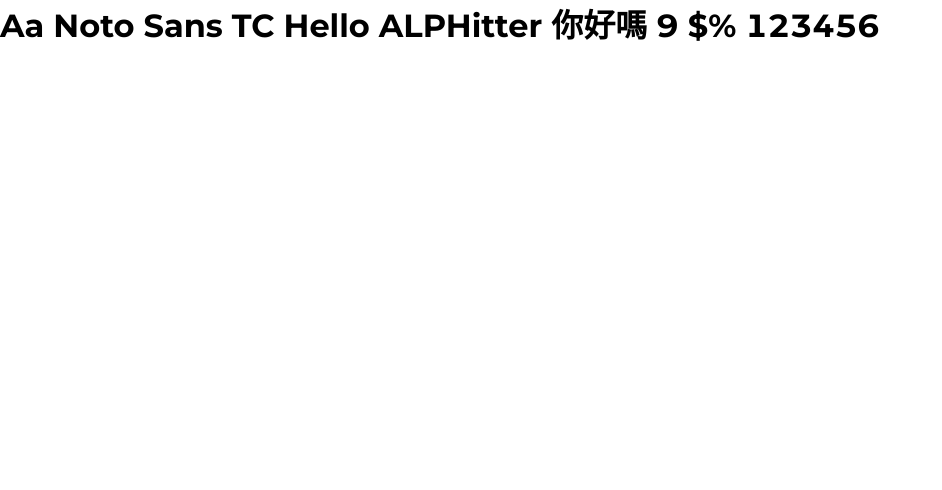
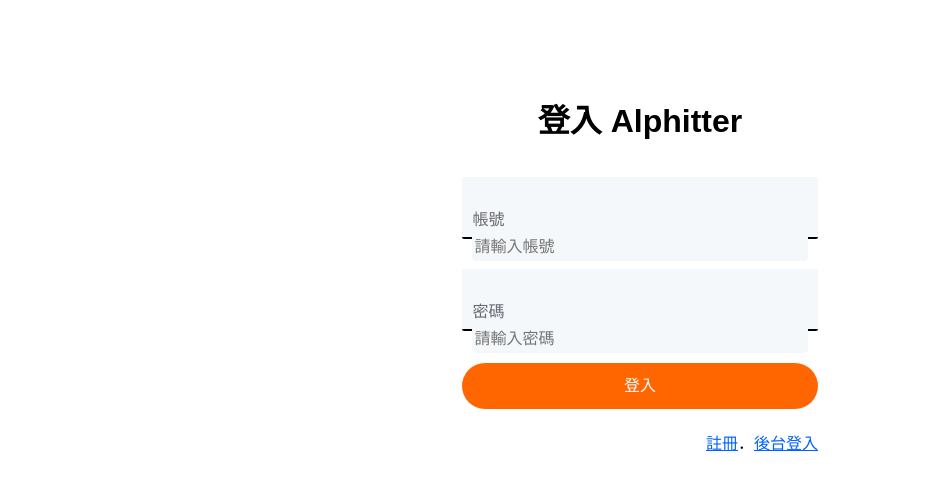
Before and after one commit to LJBL22/react_twitter, a React (Create React App) app: page /login in a window 1280 px wide. Shown: the top 490 px of the page, without its empty margins (0-942 px from the left). Built offline with nearby package versions, Linux system fonts and the light colour scheme; some icons are missing.

Commit message:
add: login/signup/admin page style

```diff
--- /dev/null
+++ b/src/components/AuthInput.jsx
@@ -0,0 +1,42 @@
+import styled from "styled-components";
+
+const StyledContainer = styled.div`
+  display: flex;
+  flex-direction: column;
+  justify-content: space-around;
+  background-color: #f5f8fa;
+  width: 100%;
+  height: 54px;
+  border-bottom: 2px solid black;
+  border-radius: 2px;
+  padding: 30px 10.45px;
+`;
+const StyledLabel = styled.label`
+  font-size: 14;
+  color: var(--color-gray-700);
+  text-align: start;
+`;
+
+const StyledInput = styled.input`
+  outline: none;
+  border: none;
+  color: var(--color-gray-500);
+  background-color: #f5f8fa;
+  border-radius: 0px 0px 4px 4px;
+`;
+
+const AuthInput = ({ type, label, value, placeholder, onChange }) => {
+  return (
+    <StyledContainer>
+      <StyledLabel>{label}</StyledLabel>
+      <StyledInput
+        type={type || "text"}
+        value={value}
+        placeholder={placeholder}
+        onChange={(event) => onChange?.(event.target.value)}
+      />
+    </StyledContainer>
+  );
+};
+
+export default AuthInput;
--- /dev/null
+++ b/src/components/common/auth.styled.js
@@ -0,0 +1,55 @@
+import styled from 'styled-components';
+
+const StyedContainer = styled.div`
+  display: flex;
+  flex-wrap: wrap;
+  flex-direction: column;
+  justify-content: center;
+  align-items: center;
+  width: 356px;
+  margin: 69px auto;
+  position: relative;
+`;
+
+const StyledAuthInputContainer = styled.div`
+  width: 100%;
+  margin-top: 30px;
+`;
+
+const StyledButton = styled.button`
+  width: 100%;
+  height: 2.875rem;
+  border-radius: 50px;
+  background-color: var(--color-theme);
+  border: none;
+
+  color: white;
+  min-width: 300px;
+  font-family: 'Noto Sans TC', sans-serif;
+  font-weight: 400;
+  padding: 8px 0;
+  margin: 2rem 0px 3rem;
+
+  &.hover {
+    cursor: pointer;
+  }
+`;
+
+const StyledFlexP = styled.p`
+position: absolute;
+bottom: 0;
+right: 0;
+`
+
+const StyledLinkText = styled.span`
+  color: var(--color-primary);
+  text-decoration: underline;
+`;
+
+export {
+  StyedContainer as AuthContainer,
+  StyledAuthInputContainer as AuthInputContainer,
+  StyledButton as AuthButton,
+  StyledLinkText as AuthLinkText,
+  StyledFlexP as AuthP,
+};
--- a/src/pages/Admin/AdminLoginPage.jsx
+++ b/src/pages/Admin/AdminLoginPage.jsx
@@ -1,5 +1,94 @@
+import { IconLogo } from "assets/icons";
+import AuthInput from "components/AuthInput";
+import {
+  AuthContainer,
+  AuthInputContainer,
+  AuthButton,
+  AuthLinkText,
+  AuthP,
+} from "components/common/auth.styled";
+import { Link } from "react-router-dom";
+// import { useEffect, useState } from "react";
+// import { Link, useNavigate } from "react-router-dom";
+// import Swal from "sweetalert2";
+// import { useAuth } from "contexts/AuthContext";
+
 const AdminLoginPage = () => {
-  return <div>AdminLoginPage</div>;
+  // const [username, setUsername] = useState("");
+  // const [password, setPassword] = useState("");
+  // const navigate = useNavigate();
+  // const { login, isAuthenticated } = useAuth();
+
+  // const handleClick = async () => {
+  //   // 拆開寫增加可讀性以及以利擴展
+  //   // if (username.length === 0 || password.length === 0) return;
+  //   if (username.length === 0) {
+  //     return;
+  //   }
+  //   if (password.length === 0) {
+  //     return;
+  //   }
+  //   const success = await login({
+  //     username,
+  //     password,
+  //   });
+  //   if (success) {
+  //     Swal.fire({
+  //       title: "登入成功",
+  //       icon: "success",
+  //       showConfirmButton: false,
+  //       timer: 1000,
+  //       position: "top",
+  //     });
+  //     return;
+  //   }
+  //   Swal.fire({
+  //     title: "登入失敗",
+  //     icon: "error",
+  //     showConfirmButton: false,
+  //     timer: 1000,
+  //     position: "top",
+  //   });
+  // };
+  // useEffect(() => {
+  //   if (isAuthenticated) {
+  //     navigate("/todos");
+  //   }
+  // }, [navigate, isAuthenticated]);
+  return (
+    <AuthContainer>
+      <div>
+        <IconLogo />
+      </div>
+      <h1>後台登入</h1>
+
+      <AuthInputContainer>
+        <AuthInput
+          label="帳號"
+          placeholder="請輸入帳號"
+          // value={username}
+          // onChange={(nameInputValue) => setUsername(nameInputValue)}
+        />
+      </AuthInputContainer>
+
+      <AuthInputContainer>
+        <AuthInput
+          type="password"
+          label="密碼"
+          placeholder="請輸入密碼"
+          // value={password}
+          // onChange={(passwordInputValue) => setPassword(passwordInputValue)}
+        />
+      </AuthInputContainer>
+      {/* <AuthButton onClick={handleClick}>登入</AuthButton> */}
+      <AuthButton>登入</AuthButton>
+      <AuthP>
+        <Link to="/login">
+          <AuthLinkText>前台登入</AuthLinkText>
+        </Link>
+      </AuthP>
+    </AuthContainer>
+  );
 };
 
 export default AdminLoginPage;
--- a/src/pages/LoginPage.jsx
+++ b/src/pages/LoginPage.jsx
@@ -1,8 +1,97 @@
+import { IconLogo } from "assets/icons";
+import AuthInput from "components/AuthInput";
+import {
+  AuthContainer,
+  AuthInputContainer,
+  AuthButton,
+  AuthLinkText,
+  AuthP,
+} from "components/common/auth.styled";
+import { Link } from "react-router-dom";
+// import { useEffect, useState } from "react";
+// import { Link, useNavigate } from "react-router-dom";
+// import Swal from "sweetalert2";
+// import { useAuth } from "contexts/AuthContext";
+
 const LoginPage = () => {
+  // const [username, setUsername] = useState("");
+  // const [password, setPassword] = useState("");
+  // const navigate = useNavigate();
+  // const { login, isAuthenticated } = useAuth();
+
+  // const handleClick = async () => {
+  //   // 拆開寫增加可讀性以及以利擴展
+  //   // if (username.length === 0 || password.length === 0) return;
+  //   if (username.length === 0) {
+  //     return;
+  //   }
+  //   if (password.length === 0) {
+  //     return;
+  //   }
+  //   const success = await login({
+  //     username,
+  //     password,
+  //   });
+  //   if (success) {
+  //     Swal.fire({
+  //       title: "登入成功",
+  //       icon: "success",
+  //       showConfirmButton: false,
+  //       timer: 1000,
+  //       position: "top",
+  //     });
+  //     return;
+  //   }
+  //   Swal.fire({
+  //     title: "登入失敗",
+  //     icon: "error",
+  //     showConfirmButton: false,
+  //     timer: 1000,
+  //     position: "top",
+  //   });
+  // };
+  // useEffect(() => {
+  //   if (isAuthenticated) {
+  //     navigate("/todos");
+  //   }
+  // }, [navigate, isAuthenticated]);
   return (
-    <div>
-      <h1>Aa Noto Sans TC Hello ALPHitter 你好嗎 9 $% 123456</h1>
-    </div>
+    <AuthContainer>
+      <div>
+        <IconLogo />
+      </div>
+      <h1>登入 Alphitter</h1>
+
+      <AuthInputContainer>
+        <AuthInput
+          label="帳號"
+          placeholder="請輸入帳號"
+          // value={username}
+          // onChange={(nameInputValue) => setUsername(nameInputValue)}
+        />
+      </AuthInputContainer>
+
+      <AuthInputContainer>
+        <AuthInput
+          type="password"
+          label="密碼"
+          placeholder="請輸入密碼"
+          // value={password}
+          // onChange={(passwordInputValue) => setPassword(passwordInputValue)}
+        />
+      </AuthInputContainer>
+      {/* <AuthButton onClick={handleClick}>登入</AuthButton> */}
+      <AuthButton>登入</AuthButton>
+      <AuthP>
+        <Link to="/signup">
+          <AuthLinkText>註冊</AuthLinkText>
+        </Link>
+        ．
+        <Link to="/admin">
+          <AuthLinkText>後台登入</AuthLinkText>
+        </Link>
+      </AuthP>
+    </AuthContainer>
   );
 };
 
--- a/src/pages/SignupPage.jsx
+++ b/src/pages/SignupPage.jsx
@@ -1,5 +1,115 @@
+import { IconLogo } from "assets/icons";
+import AuthInput from "components/AuthInput";
+import {
+  AuthContainer,
+  AuthInputContainer,
+  AuthButton,
+  AuthLinkText,
+  AuthP,
+} from "components/common/auth.styled";
+import { Link } from "react-router-dom";
+// import { useEffect, useState } from "react";
+// import { Link, useNavigate } from "react-router-dom";
+// import Swal from "sweetalert2";
+// import { useAuth } from "contexts/AuthContext";
+
 const SignupPage = () => {
-  return <div>SignupPage</div>;
+  // const [username, setUsername] = useState("");
+  // const [password, setPassword] = useState("");
+  // const navigate = useNavigate();
+  // const { login, isAuthenticated } = useAuth();
+
+  // const handleClick = async () => {
+  //   // 拆開寫增加可讀性以及以利擴展
+  //   // if (username.length === 0 || password.length === 0) return;
+  //   if (username.length === 0) {
+  //     return;
+  //   }
+  //   if (password.length === 0) {
+  //     return;
+  //   }
+  //   const success = await login({
+  //     username,
+  //     password,
+  //   });
+  //   if (success) {
+  //     Swal.fire({
+  //       title: "登入成功",
+  //       icon: "success",
+  //       showConfirmButton: false,
+  //       timer: 1000,
+  //       position: "top",
+  //     });
+  //     return;
+  //   }
+  //   Swal.fire({
+  //     title: "登入失敗",
+  //     icon: "error",
+  //     showConfirmButton: false,
+  //     timer: 1000,
+  //     position: "top",
+  //   });
+  // };
+  // useEffect(() => {
+  //   if (isAuthenticated) {
+  //     navigate("/todos");
+  //   }
+  // }, [navigate, isAuthenticated]);
+  return (
+    <AuthContainer>
+      <div>
+        <IconLogo />
+      </div>
+      <h1>建立你的帳號</h1>
+
+      <AuthInputContainer>
+        <AuthInput
+          label="帳號"
+          placeholder="請輸入帳號"
+          // value={username}
+          // onChange={(nameInputValue) => setUsername(nameInputValue)}
+        />
+      </AuthInputContainer>
+      <AuthInputContainer>
+        <AuthInput label="名稱" placeholder="請輸入使用者名稱" />
+      </AuthInputContainer>
+      <AuthInputContainer>
+        <AuthInput
+          label="Email"
+          placeholder="請輸入 Email"
+          // value={email}
+          // onChange={(emailInputValue) => setEmail(emailInputValue)}
+        />
+      </AuthInputContainer>
+
+      <AuthInputContainer>
+        <AuthInput
+          type="password"
+          label="密碼"
+          // value={password}
+          placeholder="請設定密碼"
+          // onChange={(passwordInputValue) => setPassword(passwordInputValue)}
+        />
+      </AuthInputContainer>
+      <AuthInputContainer>
+        <AuthInput
+          type="password"
+          label="密碼確認"
+          // value={password}
+          placeholder="請再次輸入密碼"
+          // onChange={(passwordInputValue) => setPassword(passwordInputValue)}
+        />
+      </AuthInputContainer>
+      {/* <AuthButton onClick={handleClick}>登入</AuthButton> */}
+      <AuthButton>註冊</AuthButton>
+      <AuthP>
+        {/* 尚未置中，再思考 */}
+        <Link to="/login">
+          <AuthLinkText>取消</AuthLinkText>
+        </Link>
+      </AuthP>
+    </AuthContainer>
+  );
 };
 
 export default SignupPage;
```
